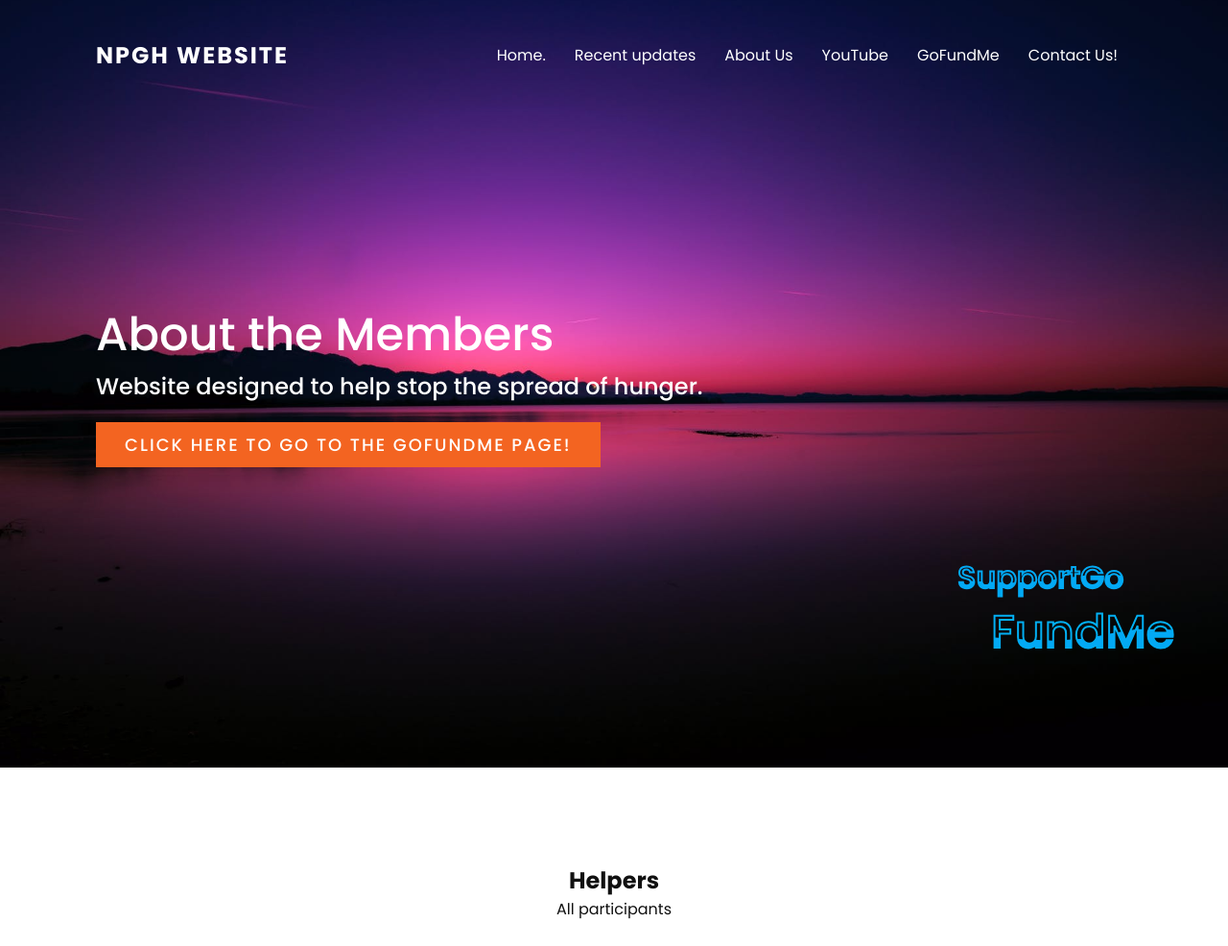
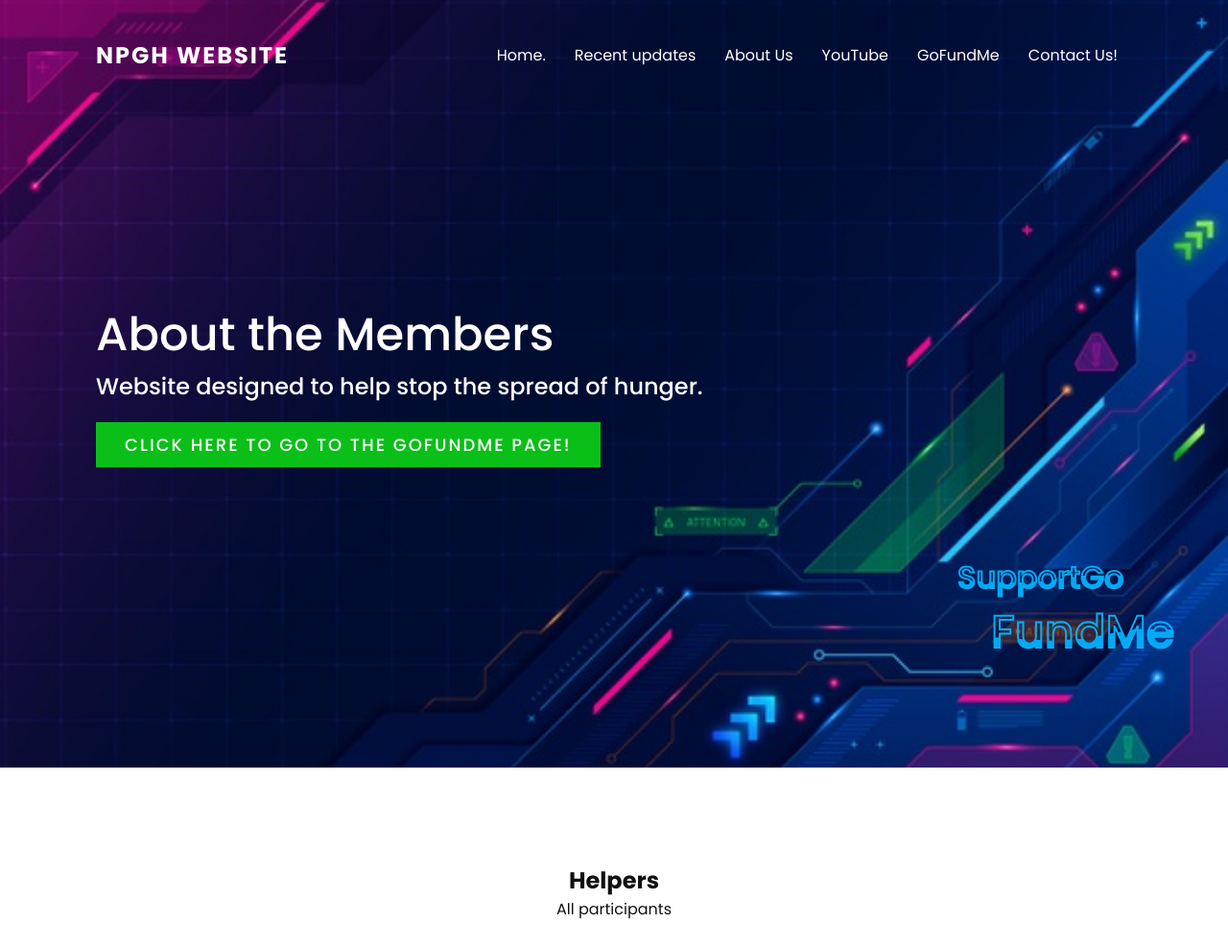
Before and after one commit to davidhwang919/npgh, a Django app: page /about in a window 1280 px wide. Shown: the top 986 px of the page at 96% size. Run offline with Django 3.2, Linux system fonts and the light colour scheme; parts of the project's set-up code (start-up, migrations or seed data) failed here and were passed over.

Commit message:
background changes

```diff
--- a/main/static/main/steal.css
+++ b/main/static/main/steal.css
@@ -39,9 +39,38 @@
     font-weight: 500;
 }
 
+.banners {
+    position: relative;
+    min-height:100vh;
+    background: url(future.jpg);
+    background-size: cover;
+    background-position: right;
+    display: flex;
+    justify-content: space-between;
+    align-items: center;
+}
+
+.banners h2 {
+    font-size:3em;
+    color: #fff;
+    font-weight: 500;
+    line-height: 1.5em;
+}
+
+.banners h2 span {
+    font-size: 1.5em;
+    font-weight: 700;
+}
+
+.banners h3 {
+    font-size: 1.5em;
+    color: #fff;
+    font-weight: 500;
+}
+
 .btn {
     position: relative;
-    background: #f36421;
+    background: #09bf18;
     display: inline-block;
     color: #fff;
     margin-top: 20px;
--- a/main/static/main/style.css
+++ b/main/static/main/style.css
@@ -13,7 +13,7 @@
 .banner {
     position: relative;
     min-height:100vh;
-    background: url(black.jpg);
+    background: url(galaxy.jpg);
     background-size: cover;
     background-position: right;
     display: flex;
--- a/main/templates/main/about.htm
+++ b/main/templates/main/about.htm
@@ -26,7 +26,7 @@
                 <li><a href="#contact" onclick="toggleMenu();">Contact Us!</a></li>
             </ul>
         </header>
-        <section class="banner" id="home">
+        <section class="banners" id="home">
             <div class="textBx">
                 <h2>About the Members</h2>
                 <h3> Website designed to help stop the spread of hunger. </h3>
```
Also changed, not shown: main/static/main/future.jpg (added), main/static/main/smoke.jpg (deleted).
